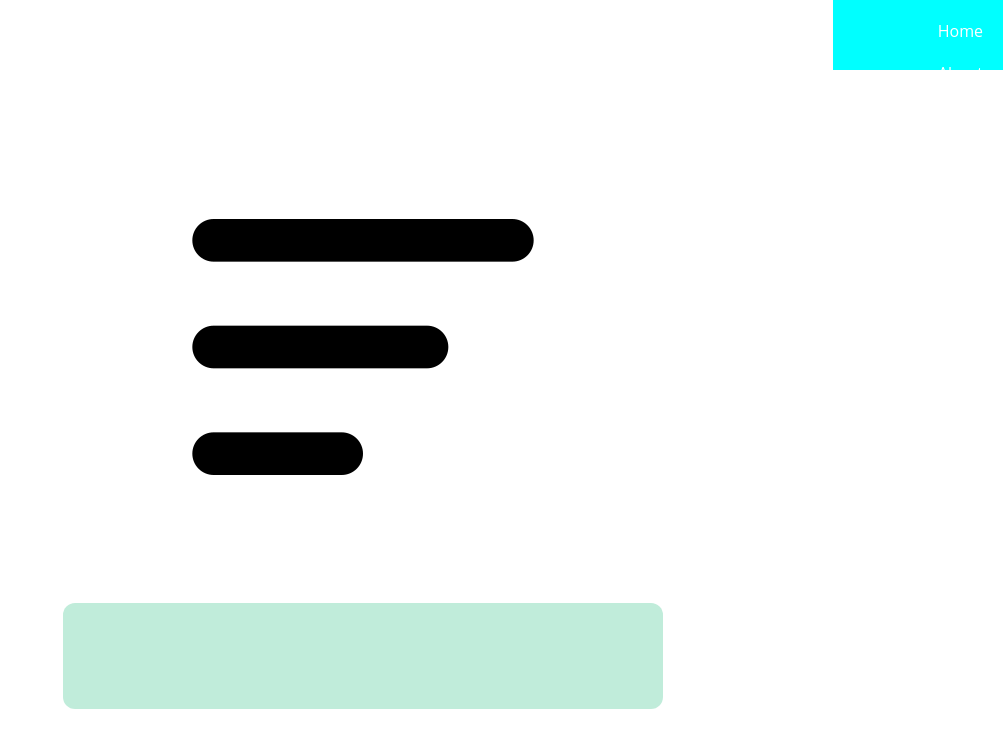
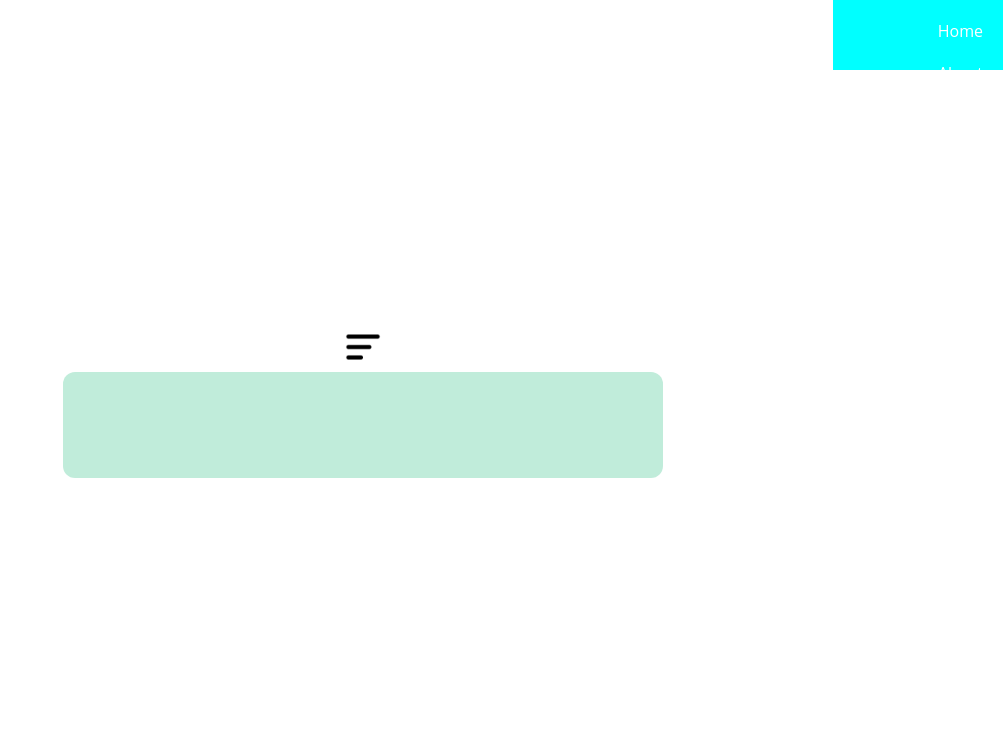
Before and after one commit to Anay0305/Anmi, a plain HTML site: page index.html in a window 1280 px wide. Shown: the whole page, without its empty margins (277-1280 px from the left). Drawn offline with Linux system fonts and the light colour scheme.

Commit message:
Update index.html

```diff
--- a/index.html
+++ b/index.html
@@ -14,7 +14,7 @@
   <a href="#">Contact</a>
 </div>
 
-<img src="menu.png" alt="Toggle Navbar" style="width: 5px height: 5px" onclick="toggleNavbar()">
+<img src="menu.png" alt="Toggle Navbar" width="50" height="50" onclick="toggleNavbar()">
 
 <div class="quote-container">
   <p class="quote" id="quoteText">"Your quote goes here."</p>
```
